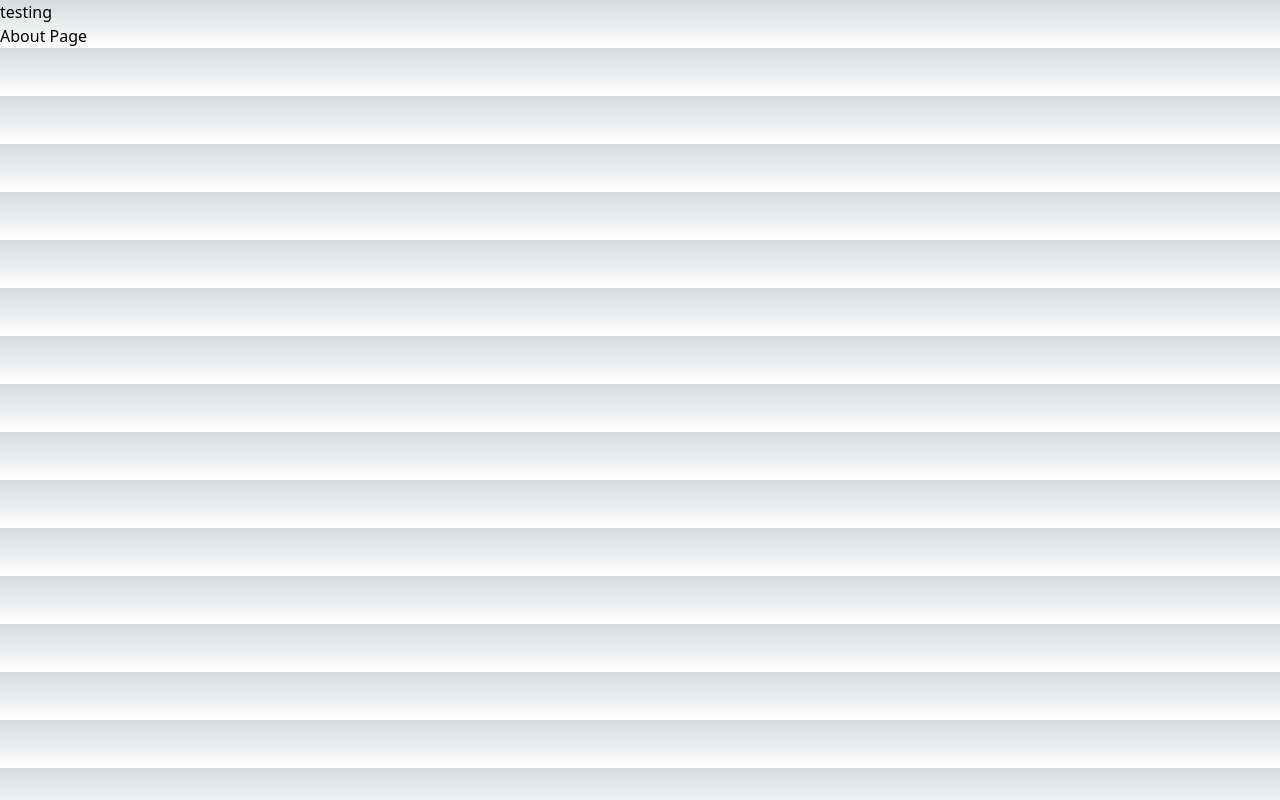
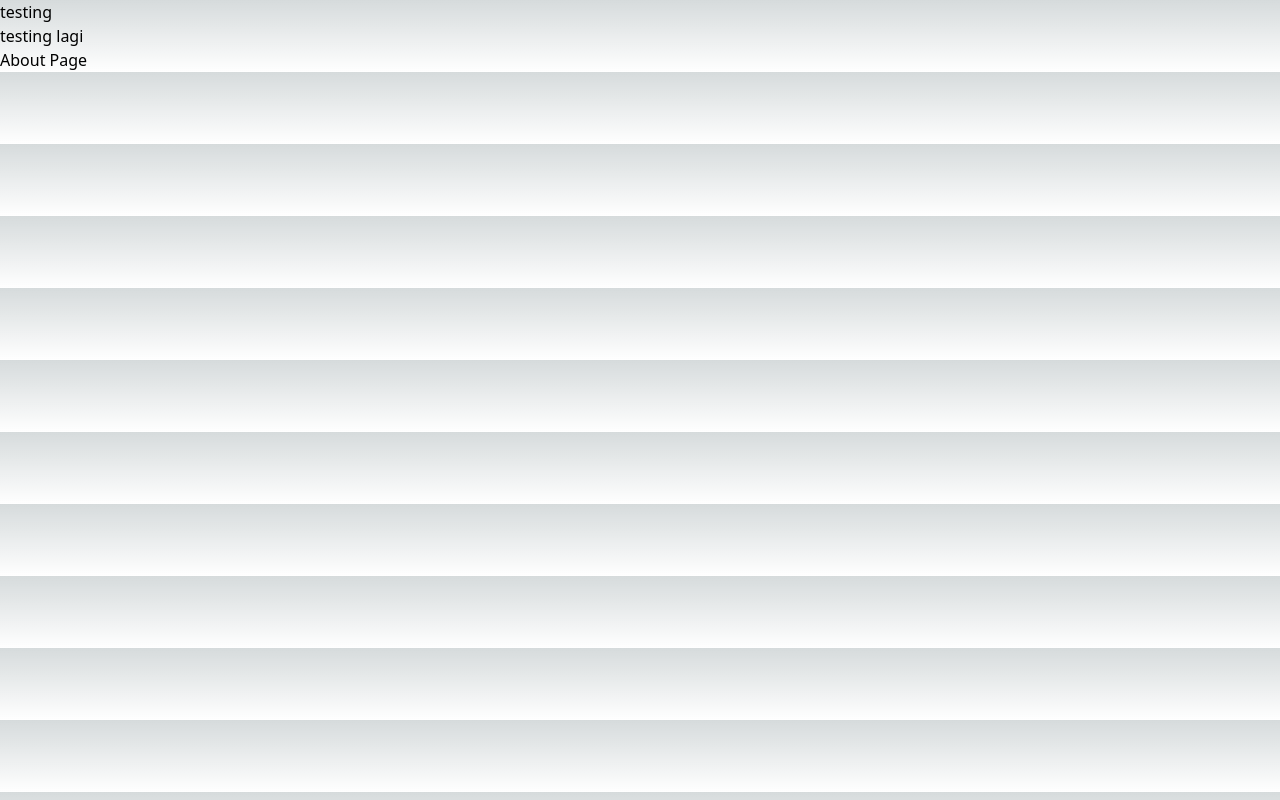
Before and after one commit to vhermawan/next-js-mantine, a Next.js app: page /abouts in a window 1280 px wide. Built offline with nearby package versions, Linux system fonts and the light colour scheme.

Commit message:
feat: add header 2

```diff
--- a/src/pages/_document.js
+++ b/src/pages/_document.js
@@ -6,6 +6,7 @@ export default function Document() {
       <Head />
       <body>
         <p>testing</p>
+        <p>testing lagi</p>
         <Main />
         <NextScript />
       </body>
```
